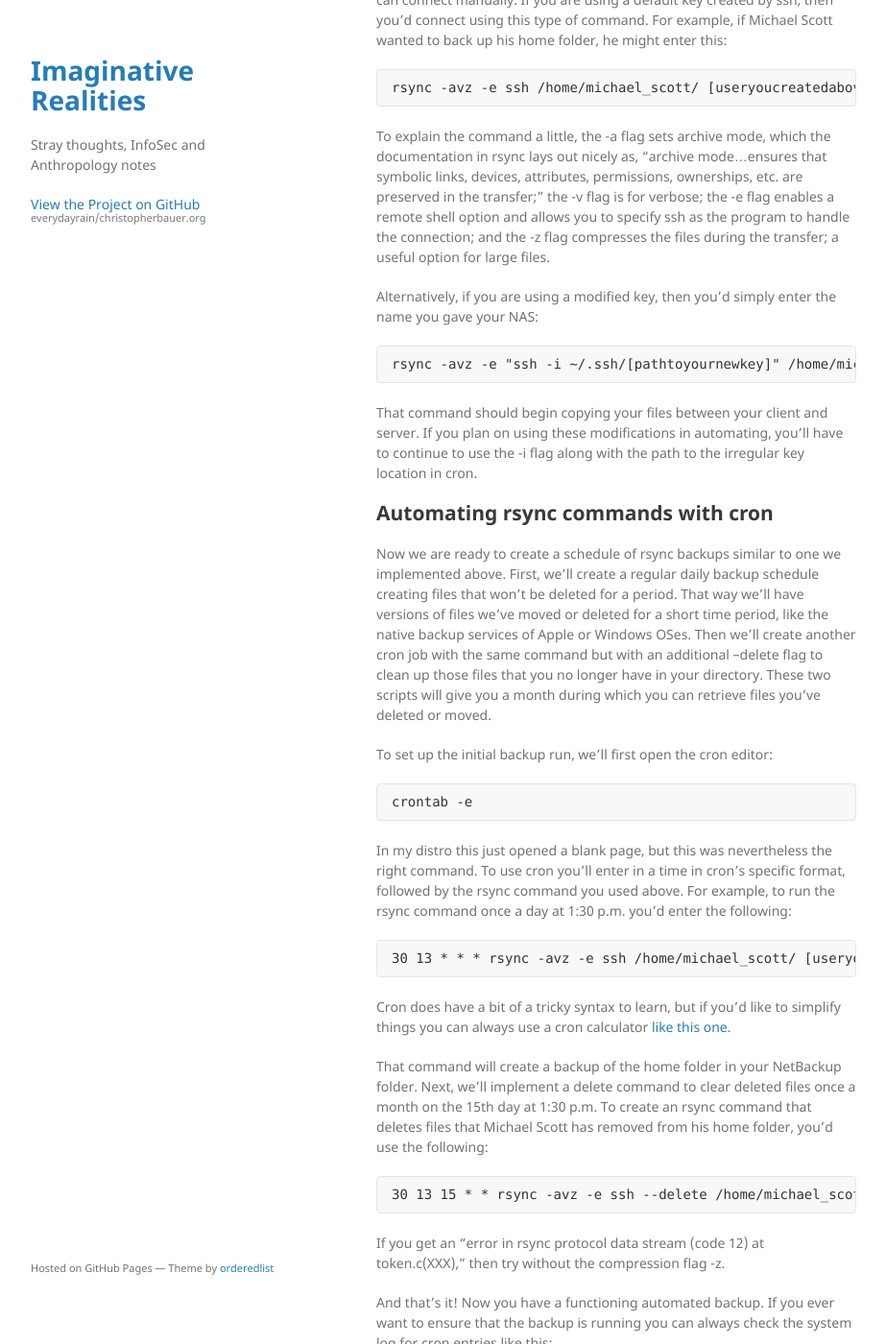
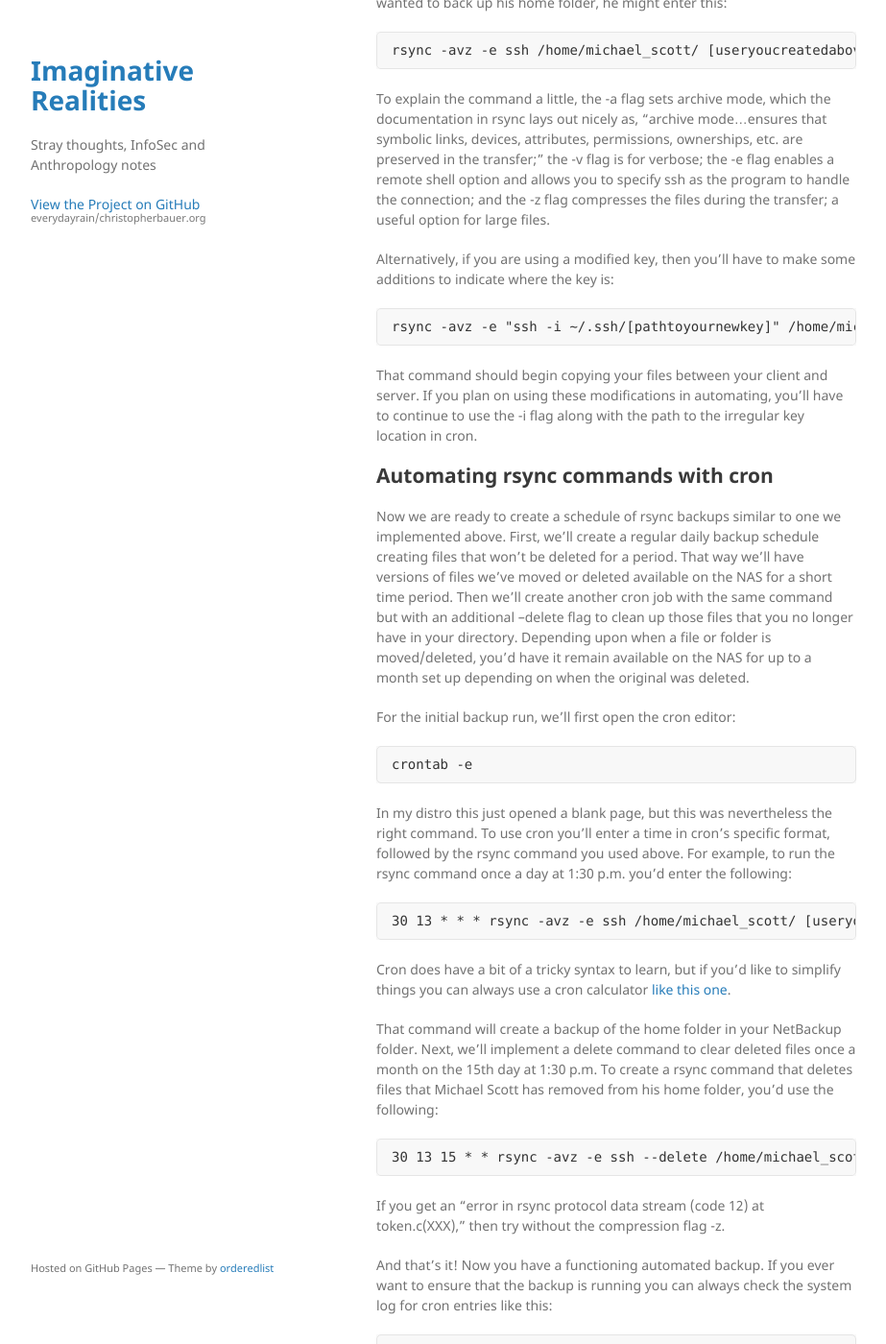
Before and after one commit to everydayrain/christopherbauer.org, a Jekyll site: the page built from _posts/2022-10-28-rsync-cron.md, in a window 1280 px wide and 1400 px high, scrolled down 5870 px. Shown: the whole window at 96% size, without its empty margins (178-1101 px from the left). Built offline with Jekyll 4.4.1, drawn with Linux system fonts in a browser that asks for light colours; some of the changed text lies outside the part shown.

Commit message:
revised_rsync

````diff
--- a/_posts/2022-10-28-rsync-cron.md
+++ b/_posts/2022-10-28-rsync-cron.md
@@ -4,13 +4,11 @@
 date: 2022-10-28
 title: Rsync and Cron for Lightweight Netowrk Backups
 ---
-# Automating rsync for backups to network targets
-I've got a Synology Network Attached Storage (NAS) appliance with the DiskStation Manger (DSM) OS and so far I've been happy.  While Synology has its own apps to provide backup capabilities, and there are other 3rd party options, I wanted to learn more about a ubiquitous service on Linux distributions called rsync.  Though rsync can run through manual input, I also wanted to create scheduled backups, so that is where Linux's native automation service CRON comes in.
+I've got a Synology Network Attached Storage (NAS) appliance with the DiskStation Manger (DSM) OS and so far I've been happy.  While Synology has its own apps to provide backup capabilities, and there are other 3rd party options, I wanted to learn more about a ubiquitous service on Linux distributions called rsync.  Though rsync can run through manual input, I also wanted to create scheduled backups, so that is where Linux's native automation service cron comes in.
 
 Rsync is a file copy program that can copy files between network locations among its many features.  One of rsync's capabilities provides this copy feature over ssh.  I have some familiarity with ssh from playing with headless Raspberry Pis, so this seemed like a natural next step for me.  Plus, its pretty handy that more than a few Linux distributions come with rsync already installed.
 
-For this guide we'll start with some configuration of both the Linux client and Synology server.  Next, we'll configure the ssh session to run smoothly in anticipation of automating with cron.  Last we'll set up
- number of cron tasks to schedule the backup scripts with the backup locations we want to duplicate on the NAS.  You'll need a few things before we begin:
+For this guide we'll start with some configuration of both the Linux client and Synology server.  Next, we'll configure the ssh session to run smoothly in anticipation of automating with cron.  Last we'll set up  the cron tasks to schedule the backup scripts with the backup locations we want to duplicate on the NAS.  You'll need a few things before we begin:
 
 - You'll need to know the IP of your NAS
 - You'll need access to the web console of your NAS (usually the IP with :5000 after it)
@@ -34,16 +32,16 @@
 ```
 ssh -v
 ```
-If you get an output that begins with "usage:" and is followed by a variety of letters with short explanations in brackets, you're all set.  If not, back to the package manager and search for a package like "openssh".
+If you get an output that begins with "usage:" and is followed by a variety of letters with short explanations in brackets, you're all set.  If not, back to the package manager and search for a package like "openssh."
 
 ### Enabling rsync on Syology DSM
-Head over to your Synology console and sign in.  From there open control panel and type "file services" into the search box at the top left of the window.
+Head over to your Synology console and sign in.  From there open the control panel and type "file services" into the search box at the top left of the window.
 
 That will take you to a new panel.  Select the rsync tab at the top and check the checkbox next to "Enable rsync service."
 
 ![](/assets/img/enable_rsync.png)
 
-Next we'll set up a user for rsync on the NAS.  If you already have a separate user created apart from the default admin and guest users, you can assign it the rsync service by selecting the edit button for the user and selecting the applications tab to find rsync and allow.
+Next we'll set up a user for rsync on the NAS.  If you already have a separate user created apart from the default admin and guest users, you can assign it the rsync service by heading over to the same control panel of the web console and typing “user & group” in the search box.  Select the edit button for the user and select the applications tab to find rsync and allow.
 
 If you don't already have a separate user on your NAS that you'd like to use for rsync  you can create one using the following instructions:
 
@@ -54,11 +52,11 @@
 - If you don't know what user speed limit settings are then they are probably not applicable, so hit the final next and you'll be given a summary to approve.
 
 ### Enable SSH on Synology DSM
-Later it'll be necessary to have ssh enabled on both Linux client and Synology server in order to exchange the public key.  So next we'll set up the ssh server on Synology NAS box.  To do this, we'll head over to the control panel again.  Search for terminal & snmp.  This should land you on a tab called terminal where you want to check the box for "Enable SSH service."
+Later it'll be necessary to have ssh enabled on both the Linux client and Synology server in order to exchange the public key.  So next we'll set up the ssh server on Synology NAS box.  To do this, we'll head over to the control panel again.  Search for terminal & snmp.  This should land you on a tab called terminal where you want to check the box for "Enable SSH service."
 ![](/assets/img/enable_ssh.png)
 
 ## File and folder config on Synology DSM
-There is a bit of setup required for permissions on the folders related to ssh that is not pre-configured in Synology DSM.  To accomplish this we'll move out of the Synology web console and open a remote shell on the Linux client we're going to backup.  First we need to connect by ssh into the Synology NAS now that we've enabled ssh logins.  Open a terminal on your Linux client and type the following:
+There is a bit of setup required for permissions on the folders related to ssh that is not pre-configured in Synology DSM.  To accomplish this we'll move out of the Synology web console and open a remote shell on the Linux client we're going to backup.  First we need to connect by ssh into the Synology NAS now that we've enabled ssh logins.  Open a terminal on your Linux client and type the following, making sure to loose the brackets and substitute your options:
 ```
 ssh [useryoucreatedabove]@[IPofyourNAS]
 ```
@@ -111,7 +109,7 @@
 ```
 
 ### Optional: configuring alternative key paths
-If you have a variety of keys, or decide to name your key something different than the default, you'll have to make some modifications in order to sign in.  You'd need to use the -i flag in the command above along with the location/name specified in order to transfer the right key.  You'd also need to take those modifications into account in the next step.  Specifically, you can set the modified key's location in the ssh config file for the NAS hostname.  To demonstrate, follow these steps:
+If decide to name your key something different than the default you'll have to make some modifications in order to sign in.  You'd need to use the -i flag in the command above along with the location/name specified in order to transfer the right key.  You'd also need to take those modifications into account in the next step.  Specifically, you can set the modified key's location in the ssh config file for the NAS hostname.  To demonstrate, follow these steps:
 
 First, create a config file in your home directory .ssh folder.
 ```
@@ -145,26 +143,26 @@
 
 To explain the command a little, the -a flag sets archive mode, which the documentation in rsync lays out nicely as, "archive mode...ensures that symbolic links, devices,  attributes,  permissions, ownerships, etc. are preserved in the transfer;" the -v flag is for verbose; the -e flag enables a remote shell option and allows you to specify ssh as the program to handle the connection; and the -z flag compresses the files during the transfer; a useful option for large files.
 
-Alternatively, if you are using a modified key, then you'd simply enter the name you gave your NAS:
+Alternatively, if you are using a modified key, then you'll have to make some additions to indicate where the key is:
 ```
 rsync -avz -e "ssh -i ~/.ssh/[pathtoyournewkey]" /home/michael_scott/ [useryoucreatedabove]@[IPofyourNAS]::NetBackup
 ```
 That command should begin copying your files between your client and server.  If you plan on using these modifications in automating, you'll have to continue to use the -i flag along with the path to the irregular key location in cron.
 
 ## Automating rsync commands with cron
-Now we are ready to create a schedule of rsync backups similar to one we implemented above. First, we'll create a regular daily backup schedule creating files that won't be deleted for a period.  That way we'll have versions of files we've moved or deleted for a short time period, like the native backup services of Apple or Windows OSes.  Then we'll create another cron job with the same command but with an additional --delete flag to clean up those files that you no longer have in your directory.  These two scripts will give you a month during which you can retrieve files you've deleted or moved.
+Now we are ready to create a schedule of rsync backups similar to one we implemented above. First, we'll create a regular daily backup schedule creating files that won't be deleted for a period.  That way we'll have versions of files we've moved or deleted available on the NAS for a short time period.  Then we'll create another cron job with the same command but with an additional --delete flag to clean up those files that you no longer have in your directory.  Depending upon when a file or folder is moved/deleted, you'd have it remain available on the NAS for up to a month set up depending on when the original was deleted.
 
-To set up the initial backup run, we'll first open the cron editor:
+For the initial backup run, we'll first open the cron editor:
 ```
 crontab -e
 ```
-In my distro this just opened a blank page, but this was nevertheless the right command.  To use cron you'll enter in a time in cron's specific format, followed by the rsync command you used above.  For example, to run the rsync command once a day at 1:30 p.m. you'd enter the following:
+In my distro this just opened a blank page, but this was nevertheless the right command.  To use cron you'll enter a time in cron's specific format, followed by the rsync command you used above.  For example, to run the rsync command once a day at 1:30 p.m. you'd enter the following:
 ```
 30 13 * * * rsync -avz -e ssh /home/michael_scott/ [useryoucreatedabove]@[IPofyourNAS]::NetBackup
 ```
 Cron does have a bit of a tricky syntax to learn, but if you'd like to simplify things you can always use a cron calculator [like this one](https://crontab.guru/).
 
-That command will create a backup of the home folder in your NetBackup folder.  Next, we'll implement a delete command to clear deleted files once a month on the 15th day at 1:30 p.m.  To create an rsync command that deletes files that Michael Scott has removed from his home folder, you'd use the following:
+That command will create a backup of the home folder in your NetBackup folder.  Next, we'll implement a delete command to clear deleted files once a month on the 15th day at 1:30 p.m.  To create a rsync command that deletes files that Michael Scott has removed from his home folder, you'd use the following:
 ```
 30 13 15 * * rsync -avz -e ssh --delete /home/michael_scott/ [useryoucreatedabove]@[IPofyourNAS]::NetBackup
 ```
@@ -174,4 +172,6 @@
 ```
 journalctl | grep crond
 ```
+It should show entries corresponding to the times that you've set up in cron if all is well.
+
 Thanks for reading along!
````
Also changed, not shown: other parts of _posts/2022-10-28-rsync-cron.md (+1 -1 lines).
